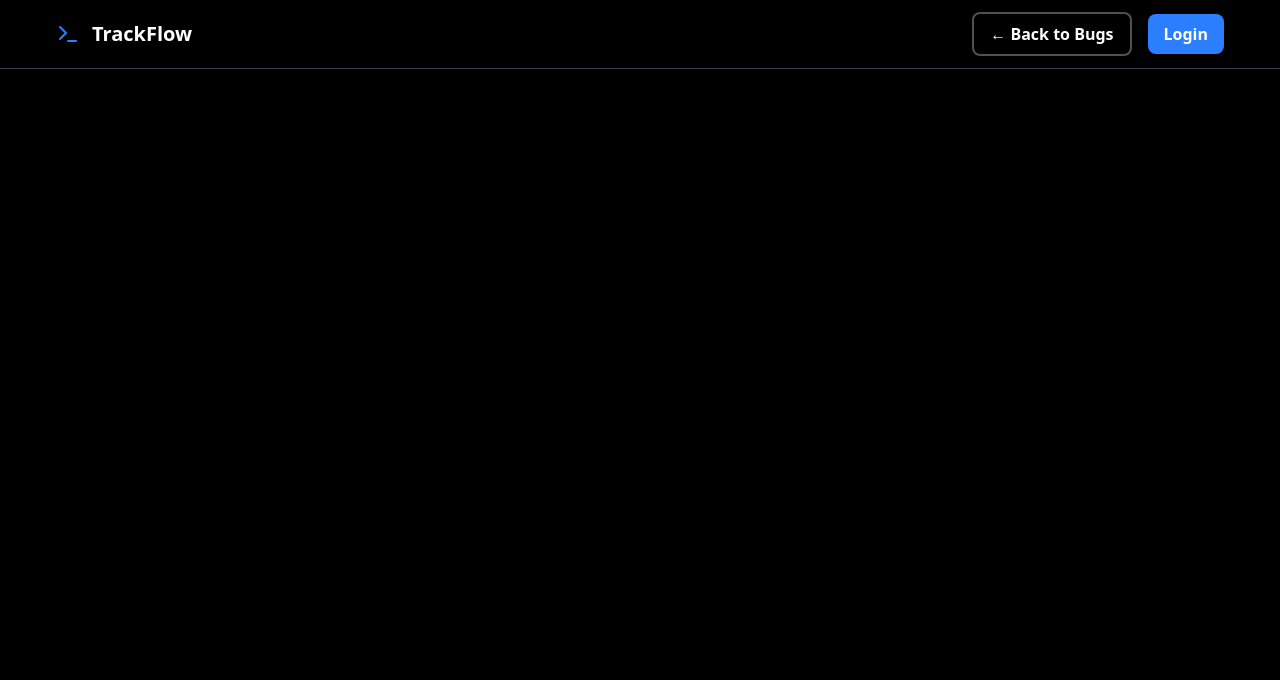
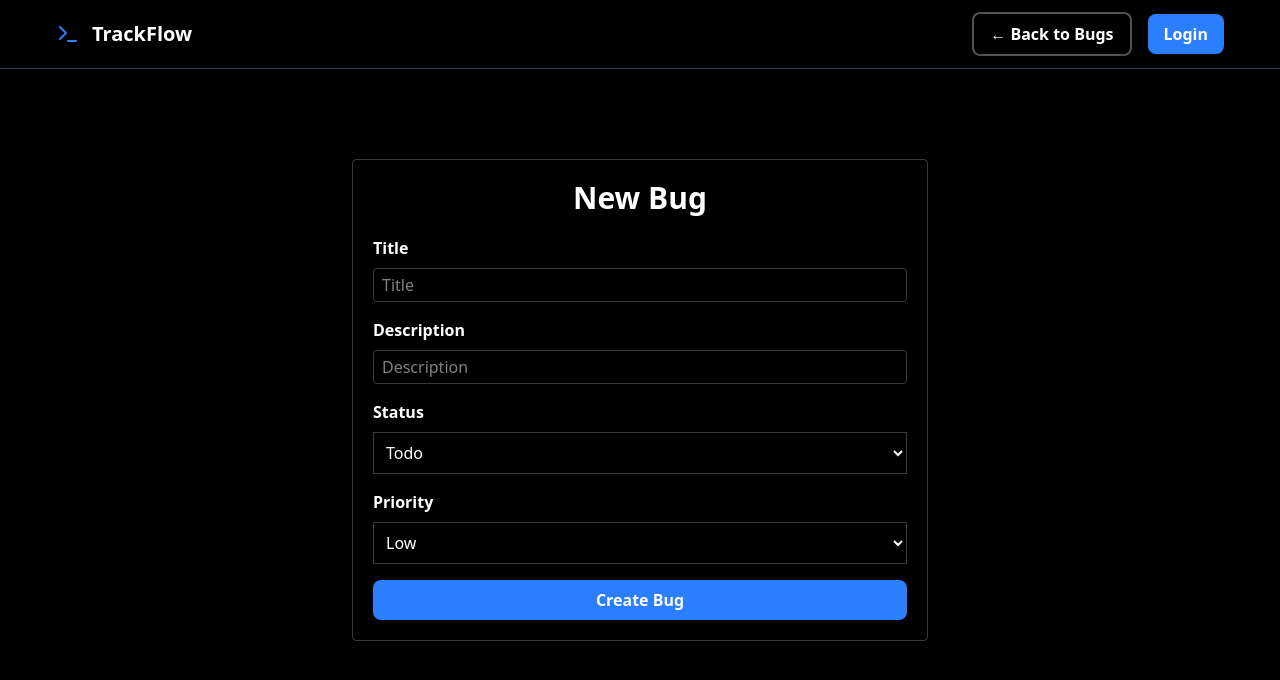
Before and after one commit to DarshanVaishya/TrackFlow, a React (Vite) app in the folder client/: page /bugs/new in a window 1280 px wide. Shown: the top 680 px of the page. Built offline with nearby package versions, Linux system fonts and the light colour scheme; no server answers.

Commit message:
Added new bug page

```diff
--- a/client/src/App.jsx
+++ b/client/src/App.jsx
@@ -6,6 +6,7 @@ import { useContext, useEffect } from 'react';
 import { jwtDecode } from 'jwt-decode';
 import { AuthContext } from './contexts/AuthContext.jsx';
 import BugPage from './pages/BugPage.jsx';
+import NewBugPage from './pages/NewBugPage.jsx';
 
 export default function App() {
 	const { setUser } = useContext(AuthContext)
@@ -29,6 +30,7 @@ export default function App() {
 			<Route path='/login' element={<LoginPage />} />
 			<Route path='/bugs' element={<BugsPage />} />
 			<Route path='/bugs/:bug_id' element={<BugPage />} />
+			<Route path='/bugs/new' element={<NewBugPage />} />
 		</Routes>
 	);
 }
--- a/client/src/components/CommentCard.jsx
+++ b/client/src/components/CommentCard.jsx
@@ -27,6 +27,7 @@ export default function CommentCard({ comment, userId, commentsState }) {
 		})
 	}
 
+	// TODO: Fix the look of edit and delete buttons
 	return (
 		<div className="bg-neutral-900/60 border-1 border-neutral-500/50 rounded p-5 mt-3">
 			<div className="flex justify-between">
--- a/client/src/components/utils/Buttons.jsx
+++ b/client/src/components/utils/Buttons.jsx
@@ -1,6 +1,6 @@
-export function BlueButton({ children, onClick = null, className = null }) {
+export function BlueButton({ children, onClick = null, className = null, type = "" }) {
 	return (
-		<button className={"bg-blue-500 text-white font-semibold py-2 px-4 rounded-lg hover:bg-blue-700 focus:outline-none hover:cursor-pointer " + className} onClick={onClick}>{children}</button>
+		<button type={type} className={"bg-blue-500 text-white font-semibold py-2 px-4 rounded-lg hover:bg-blue-700 focus:outline-none hover:cursor-pointer " + className} onClick={onClick}>{children}</button>
 	)
 }
 
--- /dev/null
+++ b/client/src/components/utils/SelectInput.jsx
@@ -0,0 +1,10 @@
+export default function SelectInput({ children, label, value, onChange }) {
+	return (
+		<>
+			<label className="text-white self-baseline font-bold mb-2 capitalize">{label}</label>
+			<select className="border border-neutral-500/50 p-2 mb-4" name={label} value={value} onChange={onChange}>
+				{children}
+			</select>
+		</>
+	)
+}
--- a/client/src/components/utils/TextInput.jsx
+++ b/client/src/components/utils/TextInput.jsx
@@ -1,8 +1,8 @@
 export default function TextInput({ label, type = "text", placeholder = "", value, onChange }) {
 	return (
 		<>
-			<label className="text-white self-baseline" >{label}</label>
-			<input className="text-white px-2 py-1 mb-4 border-1 border-neutral-500/50 rounded" type={type} placeholder={placeholder || label} value={value} onChange={onChange} required />
+			<label className="text-white self-baseline font-bold mb-2" >{label}</label>
+			<input className="text-white px-2 py-1 mb-4 border-1 border-neutral-500/50 rounded focus:outline-none focus:ring-1 focus:ring-blue-500" type={type} placeholder={placeholder || label} value={value} onChange={onChange} required />
 		</>
 	)
 }
--- a/client/src/pages/BugsPage.jsx
+++ b/client/src/pages/BugsPage.jsx
@@ -4,7 +4,7 @@ import { AuthContext } from "../contexts/AuthContext";
 import { useEffect } from "react";
 import { useNavigate } from "react-router-dom";
 import Container from "../components/utils/Container";
-import { BlueButton } from "../components/utils/Buttons";
+import { BlackButton, BlueButton } from "../components/utils/Buttons";
 import axios from "axios";
 import Spinner from "../components/utils/Spinner";
 import BugsCard from "../components/BugsCard";
@@ -59,11 +59,14 @@ export default function BugsPage() {
 		<>
 			<Container>
 				<Navbar>
-					<BlueButton>New Bug</BlueButton>
+					<BlackButton onClick={() => navigate("/")}>← Back to Home</BlackButton>
 				</Navbar>
 
 				<div className="pt-18 flex flex-col gap-5">
-					<h1 className="text-4xl font-bold pt-5">Bug Tracker</h1>
+					<div className="flex justify-between items-center">
+						<h1 className="text-4xl font-bold pt-5">Bug Tracker</h1>
+						<BlueButton onClick={() => navigate("/bugs/new")} className="mt-5">New Bug</BlueButton>
+					</div>
 					<span className="text-neutral-500">Manage and track all your bugs in one place</span>
 					<div className="flex gap-5 fill pb-5">
 						<CountCard count={counts.todo} label="todo" />
--- a/client/src/pages/HomePage.jsx
+++ b/client/src/pages/HomePage.jsx
@@ -28,7 +28,7 @@ export default function HomePage() {
 
 				<div className="flex justify-center items-center gap-5 pt-5">
 					<BlueButton>
-						<a href="/login">Quick start guide</a>
+						<a href="/login">Get Started</a>
 					</BlueButton>
 					<BlackButton>
 						<a href="https://www.github.com/DarshanVaishya/TrackFlow">View on github</a>
--- /dev/null
+++ b/client/src/pages/NewBugPage.jsx
@@ -0,0 +1,71 @@
+import { useNavigate } from "react-router-dom";
+import Navbar from "../components/Navbar";
+import { BlackButton, BlueButton } from "../components/utils/Buttons";
+import Container from "../components/utils/Container";
+import TextInput from "../components/utils/TextInput";
+import SelectInput from "../components/utils/SelectInput";
+import { useContext, useState } from "react";
+import axios from "axios";
+import { AuthContext } from "../contexts/AuthContext";
+
+// title: str = Field(..., min_length=1, max_length=255)
+// description: str = Field(..., min_length=1)
+// status: BugStatus
+// priority: PriorityStates
+// created_by_id: int
+
+export default function NewBugPage() {
+	const navigate = useNavigate()
+	const [title, setTitle] = useState("")
+	const [description, setDescription] = useState("")
+	const [status, setStatus] = useState("todo")
+	const [priority, setPriority] = useState("low")
+	const { user } = useContext(AuthContext)
+
+	// TODO: Change description to use textarea
+	const handleSubmit = (e) => {
+		e.preventDefault()
+		axios.post("http://localhost:8000/bugs", {
+			title,
+			description,
+			status,
+			priority,
+			created_by_id: user.user.id
+		}).then(response => {
+			navigate("/bugs")
+		})
+	}
+
+	return (
+		<Container>
+			<Navbar>
+				<BlackButton onClick={() => navigate("/bugs")}>← Back to Bugs</BlackButton>
+			</Navbar>
+			<div className="h-screen flex justify-center items-center" onSubmit={handleSubmit}>
+				<form className="p-5 border border-neutral-500/50 rounded min-w-xl">
+					<h1 className="text-3xl font-bold mb-5 text-center">New Bug</h1>
+					<div className="flex flex-col">
+						<TextInput label="Title" value={title} onChange={e => setTitle(e.target.value)} />
+						<TextInput label="Description" value={description} onChange={e => setDescription(e.target.value)} />
+
+						<SelectInput label="status" value={status} onChange={e => setStatus(e.target.value)}>
+							<option value="todo">Todo</option>
+							<option value="in_progress">In Progress</option>
+							<option value="in_review">In Review</option>
+							<option value="done">Done</option>
+						</SelectInput>
+
+						<SelectInput label="priority" value={priority} onChange={e => setPriority(e.target.value)}>
+							<option value="low">Low</option>
+							<option value="medium">Medium</option>
+							<option value="high">High</option>
+							<option value="top">Top</option>
+						</SelectInput>
+
+						<BlueButton type="submit">Create Bug</BlueButton>
+					</div>
+				</form>
+			</div>
+		</Container>
+	)
+}
```
